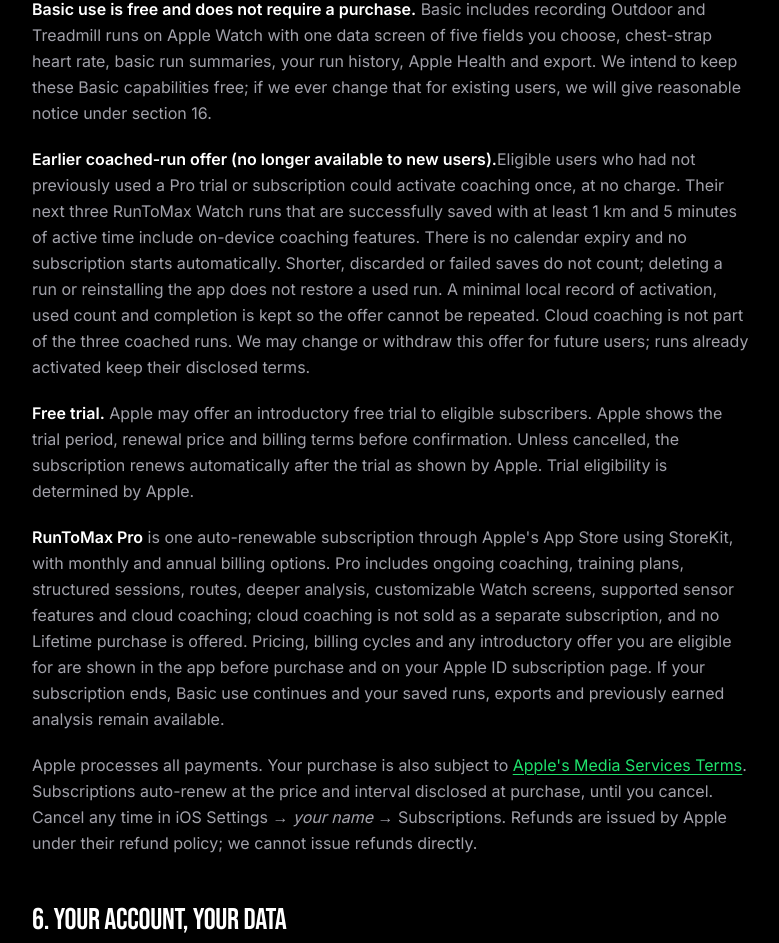
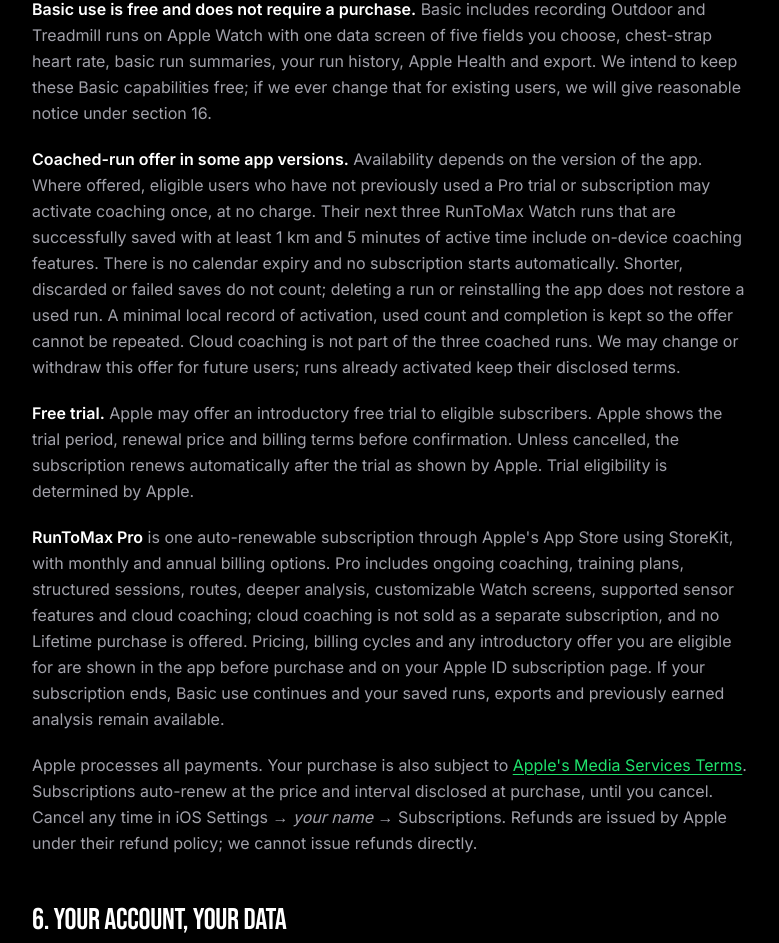
Before and after one commit to hidai25/runtomax_landing_page, a Next.js app: page /terms in a window 1280 px wide. Shown: the part 1553-2496 px from the top of the page, without its empty margins (248-1027 px from the left). Built offline with nearby package versions, Linux system fonts and the light colour scheme.

Commit message:
Clarify legacy offer across app versions

```diff
--- a/app/(en)/faq/page.tsx
+++ b/app/(en)/faq/page.tsx
@@ -33,7 +33,7 @@
   },
   {
     q: "Can I try RunToMax Pro?",
-    a: "Eligible runners can start a free trial of Pro through Apple. Apple shows your eligibility, trial length, price and renewal terms before you confirm. The subscription renews automatically unless cancelled; manage or cancel it in your Apple Account subscriptions. Recording remains free without Pro.",
+    a: "Eligible runners can start a free trial of Pro through Apple. Apple shows your eligibility, trial length, price and renewal terms before you confirm. The subscription renews automatically unless cancelled; manage or cancel it in your Apple Account subscriptions. Recording remains free without Pro. Some app versions may also show an earlier coached-run offer; see the app for its terms.",
   },
   {
     q: "What does RunToMax Pro include?",
--- a/app/(en)/support/page.tsx
+++ b/app/(en)/support/page.tsx
@@ -77,7 +77,9 @@
         features require a subscription. An Apple free trial may be available
         if you are eligible. Apple shows the offer, price and renewal terms
         before you confirm; subscriptions renew automatically unless cancelled.
-        If your Watch asks you to update RunToMax, install the latest Watch app.
+        Some app versions may still show an earlier coached-run offer; its disclosed
+        terms continue to apply. If your Watch asks you to update RunToMax,
+        install the latest Watch app.
       </p>
 
       <h2>Managing your subscription</h2>
--- a/app/(en)/terms/page.tsx
+++ b/app/(en)/terms/page.tsx
@@ -86,9 +86,10 @@
         existing users, we will give reasonable notice under section 16.
       </p>
       <p>
-        <strong>Earlier coached-run offer (no longer available to new users).</strong>
-        Eligible users who had not previously used a Pro trial or subscription
-        could activate coaching once, at no charge. Their next three RunToMax Watch runs that are
+        <strong>Coached-run offer in some app versions.</strong> Availability
+        depends on the version of the app. Where offered, eligible users who
+        have not previously used a Pro trial or subscription may activate
+        coaching once, at no charge. Their next three RunToMax Watch runs that are
         successfully saved with at least 1 km and 5 minutes of active time
         include on-device coaching features. There is no calendar expiry and
         no subscription starts automatically. Shorter, discarded or failed
--- a/app/(fr)/fr/faq/page.tsx
+++ b/app/(fr)/fr/faq/page.tsx
@@ -33,7 +33,7 @@
   },
   {
     q: "Puis-je essayer RunToMax Pro ?",
-    a: "Les coureurs éligibles peuvent commencer un essai gratuit de Pro par Apple. Apple indique l’éligibilité, la durée de l’essai, le prix et les conditions de renouvellement avant confirmation. L’abonnement se renouvelle automatiquement sauf résiliation ; gérez-le dans les abonnements de votre compte Apple. L’enregistrement reste gratuit sans Pro.",
+    a: "Les coureurs éligibles peuvent commencer un essai gratuit de Pro par Apple. Apple indique l’éligibilité, la durée de l’essai, le prix et les conditions de renouvellement avant confirmation. L’abonnement se renouvelle automatiquement sauf résiliation ; gérez-le dans les abonnements de votre compte Apple. L’enregistrement reste gratuit sans Pro. Certaines versions de l’app peuvent également afficher une ancienne offre de sorties coachées ; consultez ses conditions dans l’app.",
   },
   {
     q: "Que comprend RunToMax Pro ?",
```
